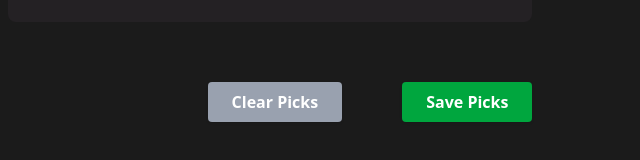
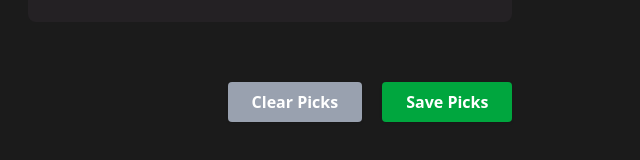
Before and after one commit to KaloyanYonov/WorldCup2026Predictor, a React (Vite) app in the folder wc/: page /intercontinentalPlayoffs in a window 1280 px wide. Shown: the part 1138-1298 px from the top of the page, without its empty margins (370-1010 px from the left). Built offline with nearby package versions, Linux system fonts and the light colour scheme.

Commit message:
reduced gap between clear and save buttons

```diff
--- a/wc/src/pages/EuropeanPlayoffs.tsx
+++ b/wc/src/pages/EuropeanPlayoffs.tsx
@@ -131,7 +131,7 @@ export default function EuropeanPlayoffs() {
           onFinalWinner={setWinnerD}
         />
 
-        <div className="flex justify-end mt-10 gap-15">
+        <div className="flex justify-end mt-10 gap-5">
           <ClearButton onClear={handleClear} />
           <SetButton onSet={handleSet} />
         </div>
--- a/wc/src/pages/IntercontinentalPlayoffs.tsx
+++ b/wc/src/pages/IntercontinentalPlayoffs.tsx
@@ -100,7 +100,7 @@ export default function IntercontinentalPlayoffs() {
           />
 
         </div>
-        <div className="flex gap-15 justify-end  pl-50 pt-5 mb-17">
+        <div className="flex gap-5 justify-end  pl-50 pt-5 mb-17">
           <ClearButton onClear={handleClear} />
 
           <SetButton onSet={handleSet} />
```
